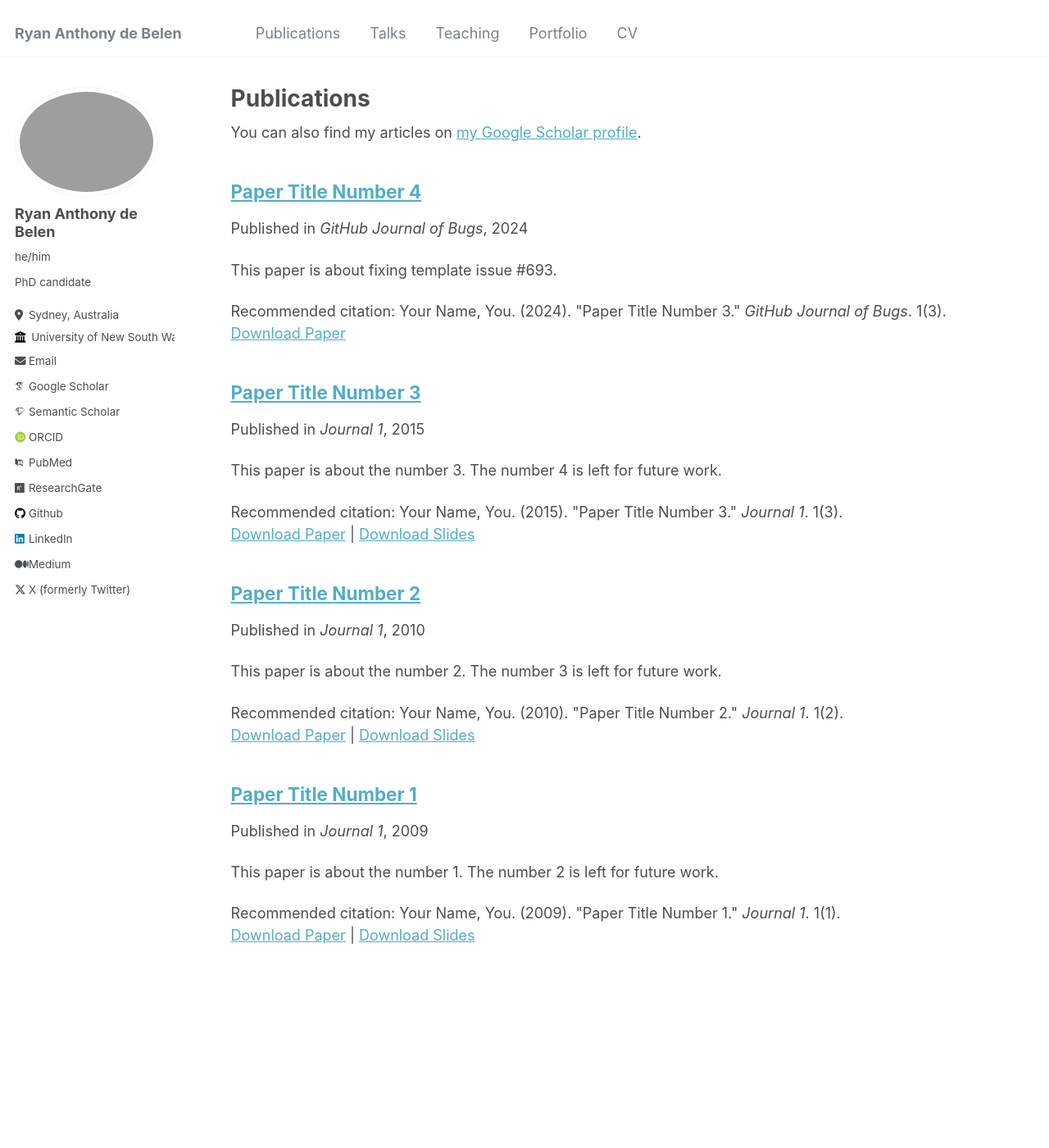
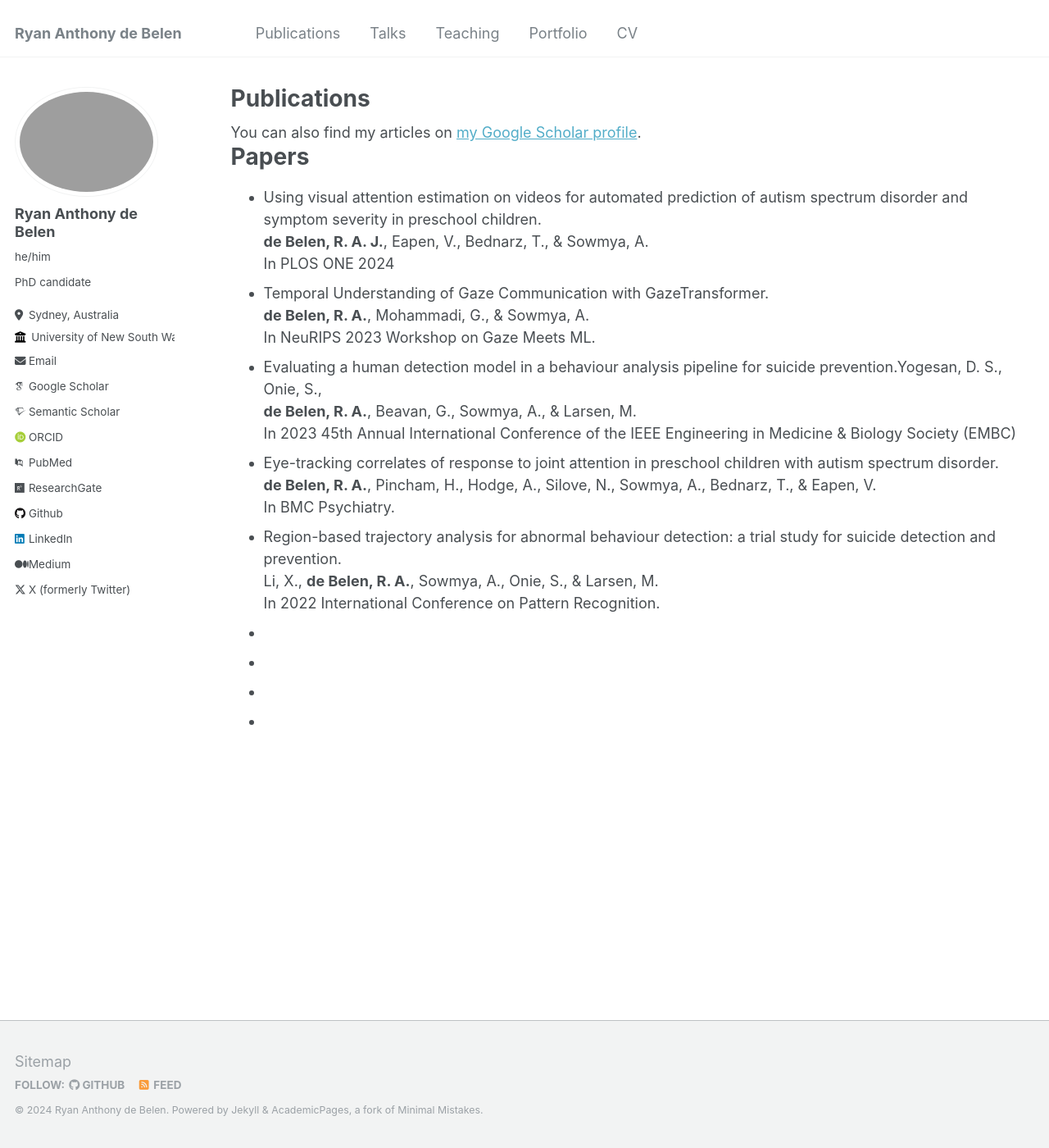
Before and after one commit to ryanxdebelen/ryanxdebelen.github.io, a Jekyll site: the page built from _pages/publications.md, in a window 1280 px wide and 1400 px high. Shown: the whole window at 82% size. Built offline with Jekyll 4.4.1, drawn with Linux system fonts in a browser that asks for light colours; some web fonts are replaced.

Commit message:
Update publications.md

```diff
--- a/_pages/publications.md
+++ b/_pages/publications.md
@@ -9,8 +9,24 @@ author_profile: true
   <div class="wordwrap">You can also find my articles on <a href="{{site.author.googlescholar}}">my Google Scholar profile</a>.</div>
 {% endif %}
 
-{% include base_path %}
-
-{% for post in site.publications reversed %}
-  {% include archive-single.html %}
-{% endfor %}
+Papers
+======
+- Using visual attention estimation on videos for automated prediction of autism spectrum disorder and symptom severity in preschool children. <br/>
+  **de Belen, R. A. J.**, Eapen, V., Bednarz, T., & Sowmya, A. <br/>
+  In PLOS ONE 2024 <br/>
+- Temporal Understanding of Gaze Communication with GazeTransformer. <br/>
+  **de Belen, R. A.**, Mohammadi, G., & Sowmya, A. <br/>
+  In NeuRIPS 2023 Workshop on Gaze Meets ML. <br/>
+- Evaluating a human detection model in a behaviour analysis pipeline for suicide prevention.Yogesan, D. S., Onie, S., <br/>
+  **de Belen, R. A.**, Beavan, G., Sowmya, A., & Larsen, M. <br/>
+  In 2023 45th Annual International Conference of the IEEE Engineering in Medicine & Biology Society (EMBC) <br/>
+- Eye-tracking correlates of response to joint attention in preschool children with autism spectrum disorder. <br/>
+  **de Belen, R. A.**, Pincham, H., Hodge, A., Silove, N., Sowmya, A., Bednarz, T., & Eapen, V. <br/>
+  In BMC Psychiatry. <br/>
+- Region-based trajectory analysis for abnormal behaviour detection: a trial study for suicide detection and prevention. <br/>
+  Li, X., **de Belen, R. A.**, Sowmya, A., Onie, S., & Larsen, M. <br/>
+  In 2022 International Conference on Pattern Recognition. <br/>
+-
+-
+-
+-
```
